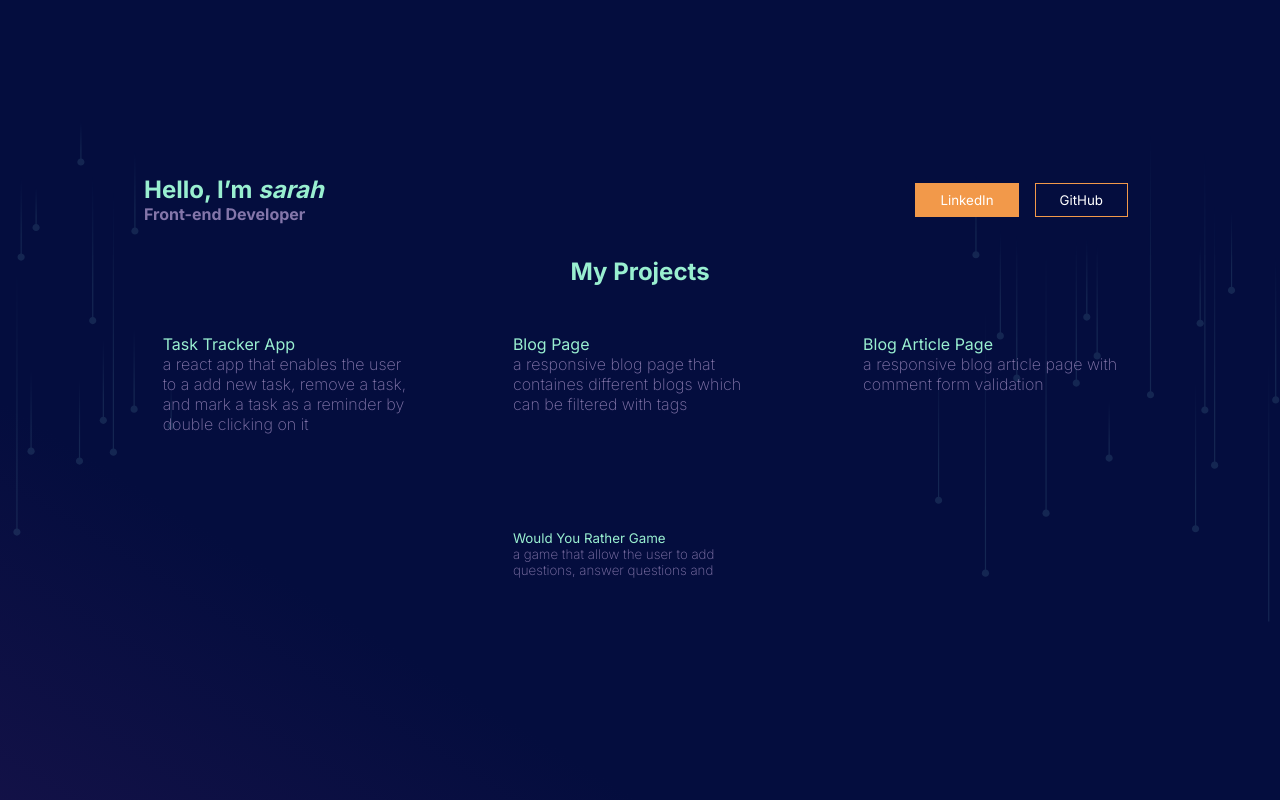
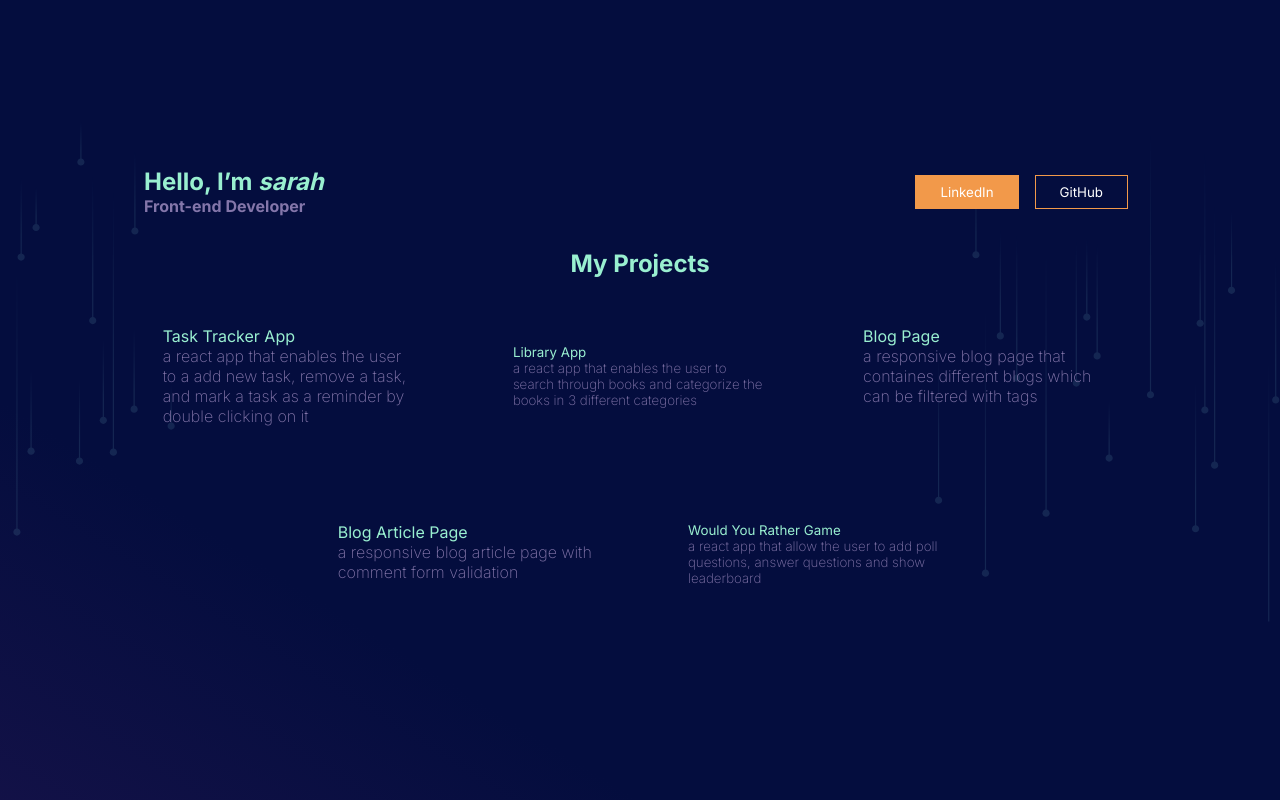
Before and after one commit to sarahbahy/sarahbahy.github.io, a React (Create React App) app: page / in a window 1280 px wide. Built offline with nearby package versions, Linux system fonts and the light colour scheme.

Commit message:
+ button component

```diff
--- a/src/App.js
+++ b/src/App.js
@@ -1,9 +1,10 @@
 import lines from './lines.svg';
-import { useState } from 'react';
+// import { useState } from 'react';
+import NotActiveButton from './components/NotActiveButton'
 import './scss/App.scss';
 
 function App() {
-  const [isShown, setIsShown] = useState(false);
+  // const [isShown, setIsShown] = useState(false);
   return (
 
       <main className="app">
@@ -26,21 +27,9 @@ function App() {
             <p className="card__details light">a react app that enables the user
             to a add new task, remove a task, and mark a task as a reminder by double clicking on it </p>
           </a>
-          {/* <button className="btn collection__card not-published"
-             onMouseEnter={() => setIsShown(true)}
-             onMouseLeave={(e) => e.currentTarget !== document.activeElement? setIsShown(false): ''}
-             onFocus={() => setIsShown(true) }
-             onBlur={ () => setIsShown(false) }
-          >
-            <h4 className="card__title regular">Library App</h4>
-            <p className="card__details light">a react app that enables the user to search through books
-              and categorize the books in 3 different categories</p>
-              {isShown && (
-              <div className="not-published__overlay">
-                 <h3>will be published soon</h3>
-              </div>
-            )}
-          </button> */}
+          <NotActiveButton title="Library App" description="a react app that enables the user to search through books
+              and categorize the books in 3 different categories"/>
+
           <a className="collection__card" href="https://blog.uniparticle.com/">
             <h4 className="card__title regular">Blog Page</h4>
             <p className="card__details light">a responsive blog page that containes different blogs which can be filtered with tags</p>
@@ -49,20 +38,7 @@ function App() {
             <h4 className="card__title regular">Blog Article Page</h4>
             <p className="card__details light">a responsive blog article page with comment form validation</p>
           </a>
-          <button className="btn collection__card not-published"
-          onMouseEnter={() => setIsShown(true)}
-          onMouseLeave={(e) => e.currentTarget !== document.activeElement? setIsShown(false): ''}
-          onFocus={() => setIsShown(true) }
-          onBlur={ () => setIsShown(false) }
-          >
-            <h4 className="card__title regular">Would You Rather Game</h4>
-            <p className="card__details light">a game that allow the user to add questions, answer questions and </p>
-            {isShown && (
-              <div className="not-published__overlay">
-                 <h3>will be published soon</h3>
-              </div>
-            )}
-          </button>
+          <NotActiveButton title="Would You Rather Game" description="a react app that allow the user to add poll questions, answer questions and show leaderboard "/>
         </div>
         </section>
       </main>
--- /dev/null
+++ b/src/components/NotActiveButton.js
@@ -0,0 +1,22 @@
+import { useState } from 'react';
+const NotActiveButton = ({title,description}) => {
+    const [isShown, setIsShown] = useState(false);
+    return (
+            <button className="btn collection__card not-published"
+             onMouseEnter={() => setIsShown(true)}
+             onMouseLeave={(e) => e.currentTarget !== document.activeElement? setIsShown(false): ''}
+             onFocus={() => setIsShown(true) }
+             onBlur={ () => setIsShown(false) }
+          >
+            <h4 className="card__title regular">{title}</h4>
+            <p className="card__details light">{description}</p>
+              {isShown && (
+              <div className="not-published__overlay">
+                 <h3>will be published soon</h3>
+              </div>
+            )}
+          </button>
+    )
+}
+
+export default NotActiveButton
```
